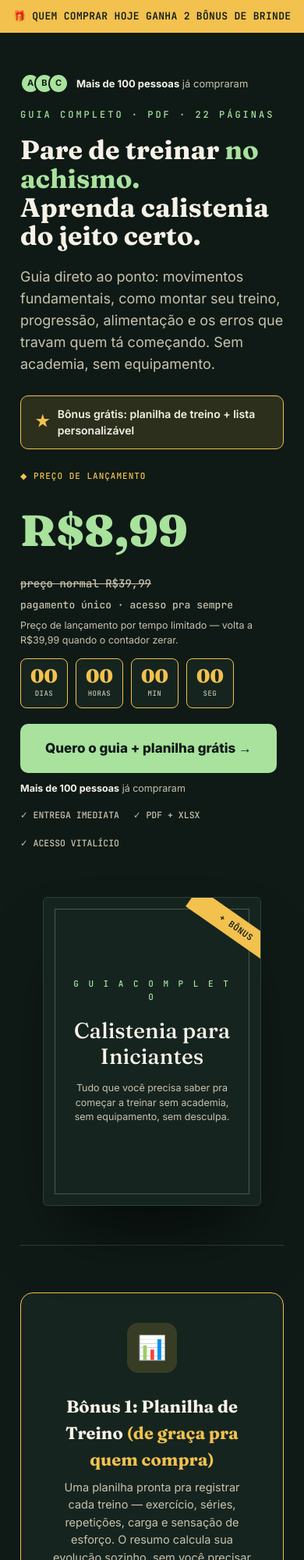
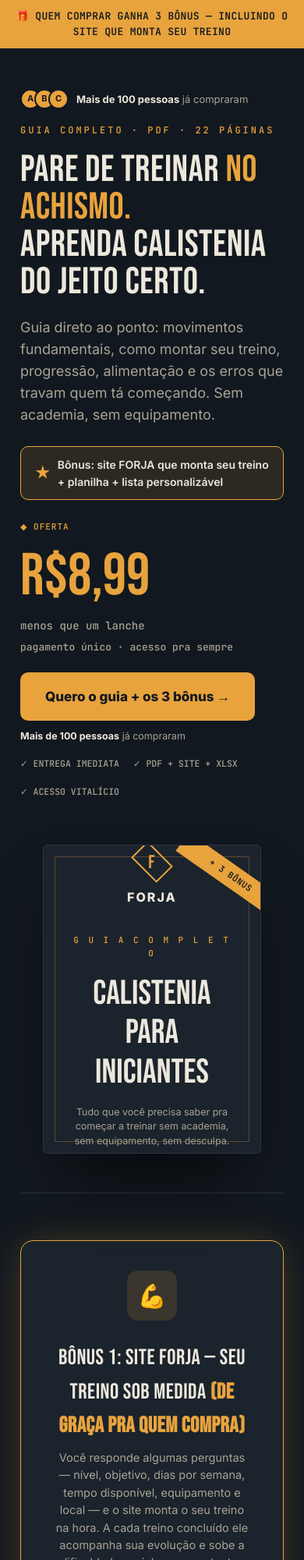
Before and after one commit to Artcruz777/forja-landing, a plain HTML site: page index.html in a window 390 px wide. Shown: the top 2000 px of the page at 78% size. Drawn offline with Linux system fonts and the light colour scheme.

Commit message:
Site FORJA como bônus, plano de 8 semanas, remove contador vencido e preço riscado, cores do FORJA
Co-Authored-By: Claude Opus 5.5 <noreply@anthropic.com>

```diff
--- a/index.html
+++ b/index.html
@@ -3,21 +3,21 @@
 <head>
 <meta charset="UTF-8">
 <meta name="viewport" content="width=device-width, initial-scale=1.0">
-<title>Calistenia para Iniciantes — Guia Completo + Planilha Grátis</title>
+<title>Calistenia para Iniciantes — Guia Completo + Site FORJA + Planilha</title>
 <style>
-@import url('https://fonts.googleapis.com/css2?family=Fraunces:wght@500;600;700;900&family=Inter:wght@400;500;600;700;800&family=JetBrains+Mono:wght@500;600&display=swap');
+@import url('https://fonts.googleapis.com/css2?family=Bebas+Neue&family=Inter:wght@400;500;600;700;800&family=JetBrains+Mono:wght@500;600&display=swap');
 
 :root{
-  --ink:#0f1a16; --ink-2:#16241f; --ink-3:#1e332b;
-  --paper:#F7F2E7; --paper-dim:#c9c2ad;
-  --moss:#7FA37A; --moss-bright:#A8E29D; --moss-deep:#4d7a48;
-  --gold:#F2C14E;
-  --line:#2c4038;
+  --ink:#12181f; --ink-2:#1b232c; --ink-3:#232d38;
+  --paper:#EDE8DD; --paper-dim:#a8a396;
+  --moss:#E8A33D; --moss-bright:#E8A33D; --moss-deep:#6b501f;
+  --gold:#E8A33D; --rust:#C1502E;
+  --line:#2c3542;
 }
 *{box-sizing:border-box;margin:0;padding:0;}
 body{background:var(--ink);color:var(--paper);font-family:'Inter',sans-serif;line-height:1.55;
   -webkit-font-smoothing:antialiased;}
-h1,h2,h3{font-family:'Fraunces',serif;font-weight:700;color:var(--paper);}
+h1,h2,h3{font-family:'Bebas Neue',sans-serif;font-weight:400;letter-spacing:0.5px;color:var(--paper);}
 a{color:inherit;text-decoration:none;}
 .wrap{max-width:980px;margin:0 auto;padding:0 26px;}
 .mono{font-family:'JetBrains Mono',monospace;}
@@ -28,31 +28,25 @@ a{color:inherit;text-decoration:none;}
   font-size:13px;color:var(--ink);font-weight:700;letter-spacing:0.3px;}
 
 .hero{padding:70px 0 50px;display:grid;grid-template-columns:1.1fr 0.9fr;gap:60px;align-items:center;}
-.hero h1{font-size:50px;line-height:1.08;margin:18px 0 20px;}
+.hero h1{font-size:68px;line-height:1;margin:18px 0 20px;}
 .hero h1 em{color:var(--moss-bright);font-style:normal;}
 .hero p{font-size:18px;color:var(--paper-dim);max-width:480px;margin-bottom:26px;}
-.bonus-tag{display:inline-flex;align-items:center;gap:10px;background:rgba(242,193,78,0.12);
+.bonus-tag{display:inline-flex;align-items:center;gap:10px;background:rgba(232,163,61,0.12);
   border:1px solid var(--gold);border-radius:10px;padding:12px 18px;margin-bottom:26px;}
 .bonus-tag .star{color:var(--gold);font-size:18px;}
 .bonus-tag span{font-size:14px;color:var(--paper);font-weight:600;}
 
 .price-row{display:flex;align-items:baseline;gap:14px;margin-bottom:6px;flex-wrap:wrap;}
-.price-now{font-family:'Fraunces',serif;font-size:56px;font-weight:900;color:var(--moss-bright);}
+.price-now{font-family:'Bebas Neue',sans-serif;font-size:76px;font-weight:400;line-height:1;color:var(--moss-bright);}
 .price-label{font-family:'JetBrains Mono',monospace;font-size:13px;color:var(--paper-dim);}
 .price-launch-tag{font-family:'JetBrains Mono',monospace;font-size:11px;letter-spacing:1px;color:var(--gold);
   text-transform:uppercase;margin-bottom:18px;}
 
-.countdown{display:flex;gap:10px;margin-bottom:20px;}
-.countdown-box{background:var(--ink-2);border:1px solid var(--gold);border-radius:8px;padding:10px 12px;
-  text-align:center;min-width:56px;}
-.countdown-num{font-family:'Fraunces',serif;font-size:24px;font-weight:900;color:var(--gold);line-height:1;}
-.countdown-label{font-family:'JetBrains Mono',monospace;font-size:9px;color:var(--paper-dim);
-  text-transform:uppercase;margin-top:4px;letter-spacing:0.5px;}
 
 .btn-comprar{display:inline-flex;align-items:center;gap:10px;background:var(--moss-bright);color:var(--ink);
   font-family:'Inter',sans-serif;font-weight:800;font-size:17px;padding:18px 32px;border-radius:10px;
   transition:transform .15s ease, box-shadow .15s ease;}
-.btn-comprar:hover{transform:translateY(-2px);box-shadow:0 14px 30px -10px rgba(168,226,157,0.55);}
+.btn-comprar:hover{transform:translateY(-2px);box-shadow:0 14px 30px -10px rgba(232,163,61,0.55);}
 .trust-row{display:flex;gap:18px;margin-top:16px;flex-wrap:wrap;}
 .trust-item{font-family:'JetBrains Mono',monospace;font-size:11.5px;color:var(--paper-dim);}
 
@@ -68,26 +62,33 @@ a{color:inherit;text-decoration:none;}
 .book-visual{background:var(--ink-2);border:1px solid var(--line);border-radius:6px;aspect-ratio:210/297;
   display:flex;flex-direction:column;align-items:center;justify-content:center;text-align:center;
   padding:40px 30px;box-shadow:0 50px 90px -30px rgba(0,0,0,0.7);position:relative;overflow:hidden;}
-.book-visual::before{content:'';position:absolute;inset:14px;border:1px solid rgba(168,226,157,0.3);}
+.book-visual::before{content:'';position:absolute;inset:14px;border:1px solid rgba(232,163,61,0.3);}
 .book-ribbon{position:absolute;top:24px;right:-38px;background:var(--gold);color:var(--ink);
   font-family:'JetBrains Mono',monospace;font-size:11px;font-weight:700;padding:6px 44px;transform:rotate(35deg);
   letter-spacing:0.5px;}
 .book-eyebrow{font-family:'JetBrains Mono',monospace;font-size:11px;letter-spacing:3px;color:var(--moss-bright);
   margin-bottom:18px;}
-.book-title{font-family:'Fraunces',serif;font-size:28px;color:var(--paper);line-height:1.15;}
+.book-title{font-family:'Bebas Neue',sans-serif;font-size:44px;color:var(--paper);line-height:1.15;}
 .book-sub{font-size:12.5px;color:var(--paper-dim);margin-top:16px;max-width:220px;line-height:1.5;}
 
+.forja-mark{width:46px;height:46px;border:2px solid var(--gold);transform:rotate(45deg);display:flex;
+  align-items:center;justify-content:center;margin:0 auto 18px;}
+.forja-mark span{transform:rotate(-45deg);font-family:'Bebas Neue',sans-serif;font-size:24px;color:var(--gold);
+  line-height:1;margin-top:2px;}
+.book-brand{font-family:'Inter',sans-serif;font-weight:800;font-size:16px;letter-spacing:2px;color:var(--paper);
+  margin-bottom:34px;}
+.bonus-destaque{border-width:2px;box-shadow:0 0 50px -10px rgba(232,163,61,0.35);}
 .bonus-section{padding:60px 0;border-top:1px solid var(--line);}
 .bonus-card{background:var(--ink-2);border:1px solid var(--gold);border-radius:16px;padding:38px 40px;
   display:grid;grid-template-columns:auto 1fr;gap:26px;align-items:center;}
-.bonus-icon{width:64px;height:64px;border-radius:14px;background:rgba(242,193,78,0.15);display:flex;
+.bonus-icon{width:64px;height:64px;border-radius:14px;background:rgba(232,163,61,0.15);display:flex;
   align-items:center;justify-content:center;font-size:30px;flex:none;}
-.bonus-card h3{font-size:22px;margin-bottom:8px;}
+.bonus-card h3{font-size:28px;margin-bottom:8px;}
 .bonus-card p{color:var(--paper-dim);font-size:14.5px;}
 .bonus-card .valor{color:var(--gold);font-weight:700;}
 
 .personas{padding:70px 0;border-top:1px solid var(--line);}
-.personas h2{font-size:30px;margin-bottom:12px;}
+.personas h2{font-size:42px;margin-bottom:12px;}
 .personas .sub{color:var(--paper-dim);font-size:15px;margin-bottom:36px;max-width:560px;}
 .persona-grid{display:grid;grid-template-columns:repeat(3,1fr);gap:18px;}
 .persona-card{background:var(--ink-2);border:1px solid var(--line);border-radius:14px;padding:26px 22px;}
@@ -96,19 +97,19 @@ a{color:inherit;text-decoration:none;}
 .persona-card p{font-size:13.5px;color:var(--paper-dim);line-height:1.5;}
 
 .testimonials{padding:70px 0;border-top:1px solid var(--line);}
-.testimonials h2{font-size:30px;margin-bottom:8px;}
+.testimonials h2{font-size:42px;margin-bottom:8px;}
 .testimonials .sub{color:var(--paper-dim);font-size:15px;margin-bottom:36px;}
 .testi-grid{display:grid;grid-template-columns:repeat(3,1fr);gap:18px;}
 .testi-card{background:var(--ink-2);border:1px solid var(--line);border-radius:14px;padding:26px 24px;
   display:flex;flex-direction:column;}
-.testi-quote-mark{font-family:'Fraunces',serif;font-size:34px;color:var(--moss-bright);line-height:1;
+.testi-quote-mark{font-family:'Bebas Neue',sans-serif;font-size:44px;color:var(--moss-bright);line-height:1;
   margin-bottom:6px;}
 .testi-text{font-size:14px;color:var(--paper);line-height:1.55;flex:1;margin-bottom:16px;}
 .testi-name{font-size:13.5px;font-weight:700;color:var(--paper);}
 .testi-date{font-family:'JetBrains Mono',monospace;font-size:11px;color:var(--paper-dim);margin-top:2px;}
 
 .chapters{padding:70px 0;border-top:1px solid var(--line);}
-.chapters h2{font-size:30px;margin-bottom:34px;}
+.chapters h2{font-size:42px;margin-bottom:34px;}
 .chapter-grid{display:grid;grid-template-columns:1fr 1fr;gap:0;}
 .chapter-item{display:flex;gap:16px;padding:16px 20px 16px 0;border-bottom:1px solid var(--line);}
 .chapter-item:nth-child(odd){border-right:1px solid var(--line);padding-left:0;}
@@ -118,7 +119,7 @@ a{color:inherit;text-decoration:none;}
 .chapter-name{font-size:14.5px;color:var(--paper);}
 
 .about{padding:70px 0;border-top:1px solid var(--line);max-width:680px;}
-.about h2{font-size:30px;margin-bottom:20px;}
+.about h2{font-size:42px;margin-bottom:20px;}
 .about p{font-size:16px;color:var(--paper-dim);margin-bottom:16px;}
 
 .guarantee-row{display:flex;align-items:center;gap:14px;margin-top:26px;padding:18px 20px;
@@ -128,7 +129,7 @@ a{color:inherit;text-decoration:none;}
 .guarantee-row strong{color:var(--paper);}
 
 .faq{padding:70px 0;border-top:1px solid var(--line);max-width:720px;}
-.faq h2{font-size:30px;margin-bottom:34px;}
+.faq h2{font-size:42px;margin-bottom:34px;}
 .faq-item{border-top:1px solid var(--line);padding:22px 0;}
 .faq-item:last-child{border-bottom:1px solid var(--line);}
 .faq-q{font-size:16.5px;font-weight:600;display:flex;justify-content:space-between;align-items:center;
@@ -142,7 +143,7 @@ a{color:inherit;text-decoration:none;}
 
 .price-card-final{max-width:520px;margin:0 auto;background:var(--ink-2);border:1px solid var(--moss-bright);
   border-radius:18px;padding:46px 42px;text-align:center;}
-.price-card-final .price-now{font-size:64px;}
+.price-card-final .price-now{font-size:88px;}
 .price-list{text-align:left;margin:28px 0;list-style:none;}
 .price-list li{font-size:14.5px;color:var(--paper-dim);padding:10px 0;border-top:1px solid var(--line);
   display:flex;gap:12px;align-items:flex-start;}
@@ -155,7 +156,7 @@ footer p{font-size:12.5px;color:var(--paper-dim);}
 
 @media (max-width:760px){
   .hero{grid-template-columns:1fr;padding-top:50px;}
-  .hero h1{font-size:34px;}
+  .hero h1{font-size:48px;}
   .book-visual{max-width:280px;margin:0 auto;}
   .bonus-card{grid-template-columns:1fr;text-align:center;justify-items:center;}
   .persona-grid{grid-template-columns:1fr;}
@@ -170,7 +171,7 @@ footer p{font-size:12.5px;color:var(--paper-dim);}
 </head>
 <body>
 
-<div class="topbar">🎁 QUEM COMPRAR HOJE GANHA 2 BÔNUS DE BRINDE</div>
+<div class="topbar">🎁 QUEM COMPRAR GANHA 3 BÔNUS — INCLUINDO O SITE QUE MONTA SEU TREINO</div>
 
 <div class="wrap">
   <section class="hero">
@@ -186,40 +187,32 @@ footer p{font-size:12.5px;color:var(--paper-dim);}
 
       <div class="bonus-tag">
         <span class="star">★</span>
-        <span>Bônus grátis: planilha de treino + lista personalizável</span>
+        <span>Bônus: site FORJA que monta seu treino + planilha + lista personalizável</span>
       </div>
 
-      <div class="price-launch-tag">◆ Preço de lançamento</div>
+      <div class="price-launch-tag">◆ Oferta</div>
       <div class="price-row">
         <span class="price-now">R$8,99</span>
-        <span style="font-family:'JetBrains Mono',monospace;font-size:14px;color:var(--paper-dim);
-          text-decoration:line-through;">preço normal R$39,99</span>
+        <span style="font-family:'JetBrains Mono',monospace;font-size:14px;color:var(--paper-dim);">menos que um lanche</span>
       </div>
-      <div class="price-label" style="margin-bottom:6px;">pagamento único · acesso pra sempre</div>
-      <p style="font-size:12.5px;color:var(--paper-dim);margin-bottom:14px;">
-        Preço de lançamento por tempo limitado — volta a R$39,99 quando o contador zerar.</p>
-
-      <div class="countdown" id="countdown-hero">
-        <div class="countdown-box"><div class="countdown-num" data-unit="d">--</div><div class="countdown-label">dias</div></div>
-        <div class="countdown-box"><div class="countdown-num" data-unit="h">--</div><div class="countdown-label">horas</div></div>
-        <div class="countdown-box"><div class="countdown-num" data-unit="m">--</div><div class="countdown-label">min</div></div>
-        <div class="countdown-box"><div class="countdown-num" data-unit="s">--</div><div class="countdown-label">seg</div></div>
-      </div>
+      <div class="price-label" style="margin-bottom:22px;">pagamento único · acesso pra sempre</div>
 
       <a href="https://pay.cakto.com.br/32ngd6z" class="btn-comprar">
-        Quero o guia + planilha grátis →
+        Quero o guia + os 3 bônus →
       </a>
       <div style="font-size:12.5px;color:var(--paper-dim);margin-top:10px;">
         <strong style="color:var(--paper);">Mais de 100 pessoas</strong> já compraram
       </div>
       <div class="trust-row">
         <span class="trust-item">✓ ENTREGA IMEDIATA</span>
-        <span class="trust-item">✓ PDF + XLSX</span>
+        <span class="trust-item">✓ PDF + SITE + XLSX</span>
         <span class="trust-item">✓ ACESSO VITALÍCIO</span>
       </div>
     </div>
     <div class="book-visual">
-      <div class="book-ribbon">+ BÔNUS</div>
+      <div class="book-ribbon">+ 3 BÔNUS</div>
+      <div class="forja-mark"><span>F</span></div>
+      <div class="book-brand">FORJA</div>
       <div class="book-eyebrow">G U I A   C O M P L E T O</div>
       <div class="book-title">Calistenia para Iniciantes</div>
       <div class="book-sub">Tudo que você precisa saber pra começar a treinar sem
@@ -228,10 +221,20 @@ footer p{font-size:12.5px;color:var(--paper-dim);}
   </section>
 
   <section class="bonus-section">
-    <div class="bonus-card">
+    <div class="bonus-card bonus-destaque">
+      <div class="bonus-icon">💪</div>
+      <div>
+        <h3>Bônus 1: Site FORJA — seu treino sob medida <span class="valor">(de graça pra quem compra)</span></h3>
+        <p>Você responde algumas perguntas — nível, objetivo, dias por semana, tempo
+        disponível, equipamento e local — e o site monta o seu treino na hora. A cada
+        treino concluído ele acompanha sua evolução e sobe a dificuldade sozinho, com
+        patentes de Ferro até Lenda pra você ver o quanto já avançou.</p>
+      </div>
+    </div>
+    <div class="bonus-card" style="margin-top:18px;">
       <div class="bonus-icon">📊</div>
       <div>
-        <h3>Bônus 1: Planilha de Treino <span class="valor">(de graça pra quem compra)</span></h3>
+        <h3>Bônus 2: Planilha de Treino <span class="valor">(de graça pra quem compra)</span></h3>
         <p>Uma planilha pronta pra registrar cada treino — exercício, séries, repetições,
         carga e sensação de esforço. O resumo calcula sua evolução sozinho, sem você
         precisar mexer em fórmula nenhuma.</p>
@@ -240,7 +243,7 @@ footer p{font-size:12.5px;color:var(--paper-dim);}
     <div class="bonus-card" style="margin-top:18px;">
       <div class="bonus-icon">📋</div>
       <div>
-        <h3>Bônus 2: Lista de Treino Personalizada <span class="valor">(de graça pra quem compra)</span></h3>
+        <h3>Bônus 3: Lista de Treino Personalizada <span class="valor">(de graça pra quem compra)</span></h3>
         <p>Um cardápio com todos os exercícios do guia, organizados por grupo muscular e
         nível — pra você montar seu próprio treino semanal do seu jeito, com exemplo
         pronto em cada dia pra não ficar perdido.</p>
@@ -293,7 +296,7 @@ footer p{font-size:12.5px;color:var(--paper-dim);}
       <div class="chapter-item"><span class="chapter-num">03</span><span class="chapter-name">Os seis movimentos fundamentais</span></div>
       <div class="chapter-item"><span class="chapter-num">04</span><span class="chapter-name">Materiais que você pode usar pra treinar</span></div>
       <div class="chapter-item"><span class="chapter-num">05</span><span class="chapter-name">Como montar seu treino de iniciante</span></div>
-      <div class="chapter-item"><span class="chapter-num">06</span><span class="chapter-name">Plano de 4 semanas pra começar</span></div>
+      <div class="chapter-item"><span class="chapter-num">06</span><span class="chapter-name">Plano de 8 semanas pra começar</span></div>
       <div class="chapter-item"><span class="chapter-num">07</span><span class="chapter-name">Como progredir sem se machucar</span></div>
       <div class="chapter-item"><span class="chapter-num">08</span><span class="chapter-name">Erros mais comuns de quem tá começando</span></div>
       <div class="chapter-item"><span class="chapter-num">09</span><span class="chapter-name">Alimentação básica pra quem treina</span></div>
@@ -375,7 +378,14 @@ footer p{font-size:12.5px;color:var(--paper-dim);}
     <div class="faq-item">
       <div class="faq-q">Como recebo o material depois de comprar? <span class="plus">+</span></div>
       <div class="faq-a"><p>Assim que o pagamento é aprovado (geralmente em segundos via Pix), você
-      recebe o link de acesso ao PDF e à planilha por email.</p></div>
+      recebe por email o link do PDF, da planilha, da lista e o acesso ao site FORJA.</p></div>
+    </div>
+    <div class="faq-item">
+      <div class="faq-q">Como funciona o site FORJA? <span class="plus">+</span></div>
+      <div class="faq-a"><p>Você cria sua conta, responde perguntas rápidas (nível, objetivo, rotina,
+      equipamento) e recebe um treino montado pra você, com séries e repetições. Conforme você
+      conclui os treinos, ele aumenta a dificuldade automaticamente. Funciona no navegador do
+      celular ou do computador, sem instalar nada.</p></div>
     </div>
     <div class="faq-item">
       <div class="faq-q">A planilha funciona em celular? <span class="plus">+</span></div>
@@ -395,27 +405,22 @@ footer p{font-size:12.5px;color:var(--paper-dim);}
 
   <section class="cta-final">
     <div class="price-card-final">
-      <div class="eyebrow">Guia + planilha de treino</div>
-      <div class="price-launch-tag" style="margin-top:14px;">◆ Preço de lançamento</div>
+      <div class="eyebrow">Guia + site FORJA + planilha</div>
+      <div class="price-launch-tag" style="margin-top:14px;">◆ Oferta</div>
       <div class="price-now">R$8,99</div>
       <div style="font-family:'JetBrains Mono',monospace;font-size:13px;color:var(--paper-dim);
-        text-decoration:line-through;margin-bottom:20px;">preço normal R$39,99</div>
-      <div class="countdown" id="countdown-final" style="justify-content:center;margin-bottom:24px;">
-        <div class="countdown-box"><div class="countdown-num" data-unit="d">--</div><div class="countdown-label">dias</div></div>
-        <div class="countdown-box"><div class="countdown-num" data-unit="h">--</div><div class="countdown-label">horas</div></div>
-        <div class="countdown-box"><div class="countdown-num" data-unit="m">--</div><div class="countdown-label">min</div></div>
-        <div class="countdown-box"><div class="countdown-num" data-unit="s">--</div><div class="countdown-label">seg</div></div>
-      </div>
+        margin-bottom:20px;">menos que um lanche · pagamento único</div>
       <ul class="price-list">
         <li>Guia completo em PDF, 22 páginas, 14 capítulos</li>
-        <li>Bônus 1: planilha de treino em Excel, pronta pra usar</li>
-        <li>Bônus 2: lista de treino personalizável, com cardápio de exercícios</li>
+        <li>Bônus 1: site FORJA, que monta seu treino sob medida e sobe a dificuldade sozinho</li>
+        <li>Bônus 2: planilha de treino em Excel, pronta pra usar</li>
+        <li>Bônus 3: lista de treino personalizável, com cardápio de exercícios</li>
         <li>Pagamento único — sem mensalidade</li>
         <li>Entrega imediata após a compra</li>
         <li>7 dias de garantia (direito de arrependimento por lei)</li>
       </ul>
       <a href="https://pay.cakto.com.br/32ngd6z" class="btn-comprar" style="width:100%;justify-content:center;">
-        Quero o guia + planilha grátis →
+        Quero o guia + os 3 bônus →
       </a>
       <div style="font-size:12.5px;color:var(--paper-dim);margin-top:12px;">
         <strong style="color:var(--paper);">Mais de 100 pessoas</strong> já compraram
@@ -435,57 +440,6 @@ document.querySelectorAll('.faq-item').forEach(item=>{
   });
 });
 
-// ============================================================
-// CONTADOR DE PREÇO
-//
-// 🧪 MODO_TESTE = true  -> contador de 12h que reinicia sozinho sempre que
-//    zera. Só pra você testar visual/funcionamento. NÃO PUBLIQUE ASSIM —
-//    um contador que reinicia pra sempre nunca é um prazo real pra
-//    ninguém, e isso é propaganda enganosa (Art. 37 do CDC).
-//
-// Antes de publicar de verdade: troque MODO_TESTE pra false, e ajuste
-// DATA_FIM_PROMOCAO pra a data/hora real (fixa) em que o preço vai subir
-// de verdade. Formato: 'AAAA-MM-DDTHH:MM:SS-03:00' (horário de Brasília).
-// ============================================================
-const MODO_TESTE = false;
-const HORAS_TESTE = 12;
-const DATA_FIM_PROMOCAO = new Date('2026-08-22T23:59:59-03:00'); // usada só quando MODO_TESTE = false
-
-let dataFimAtual = MODO_TESTE
-  ? new Date(Date.now() + HORAS_TESTE*60*60*1000)
-  : DATA_FIM_PROMOCAO;
-
-if (MODO_TESTE){
-  const aviso = document.createElement('div');
-  aviso.textContent = '🧪 MODO TESTE — contador reinicia sozinho. Não publicar assim (veja o comentário no código).';
-  aviso.style.cssText = 'background:#C1502E;color:#fff;text-align:center;padding:8px;font-family:monospace;font-size:12px;font-weight:700;';
-  document.body.prepend(aviso);
-}
-
-function atualizarContador(){
-  const agora = new Date();
-  let diff = dataFimAtual - agora;
-
-  if (diff <= 0 && MODO_TESTE){
-    dataFimAtual = new Date(Date.now() + HORAS_TESTE*60*60*1000);
-    diff = dataFimAtual - agora;
-  }
-
-  let dias = 0, horas = 0, min = 0, seg = 0;
-  if (diff > 0){
-    dias = Math.floor(diff / (1000*60*60*24));
-    horas = Math.floor((diff / (1000*60*60)) % 24);
-    min = Math.floor((diff / (1000*60)) % 60);
-    seg = Math.floor((diff / 1000) % 60);
-  }
-  const valores = {d: dias, h: horas, m: min, s: seg};
-  document.querySelectorAll('.countdown-num').forEach(el=>{
-    const unidade = el.getAttribute('data-unit');
-    el.textContent = String(valores[unidade]).padStart(2, '0');
-  });
-}
-atualizarContador();
-setInterval(atualizarContador, 1000);
 </script>
 
 </body>
```
